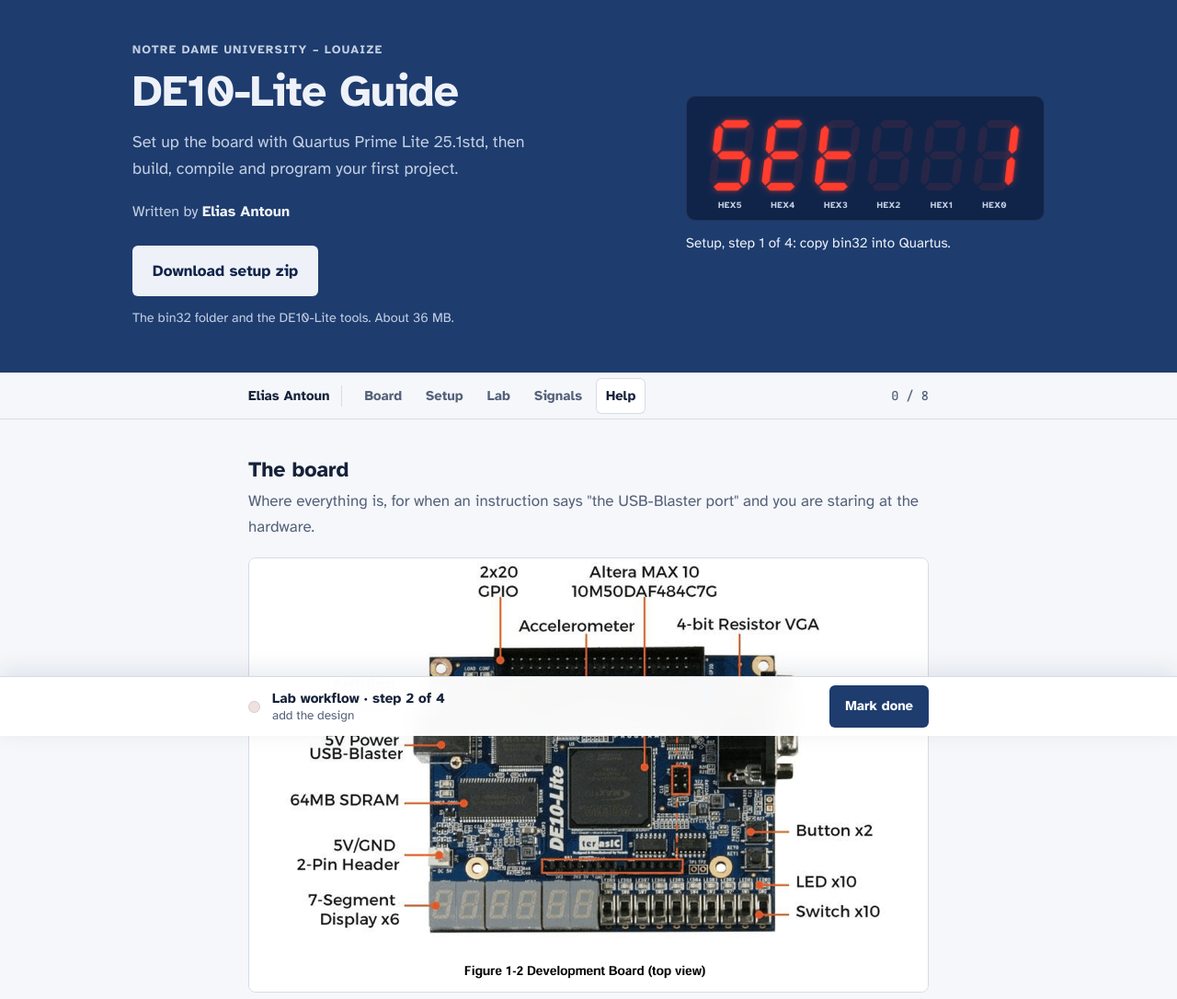
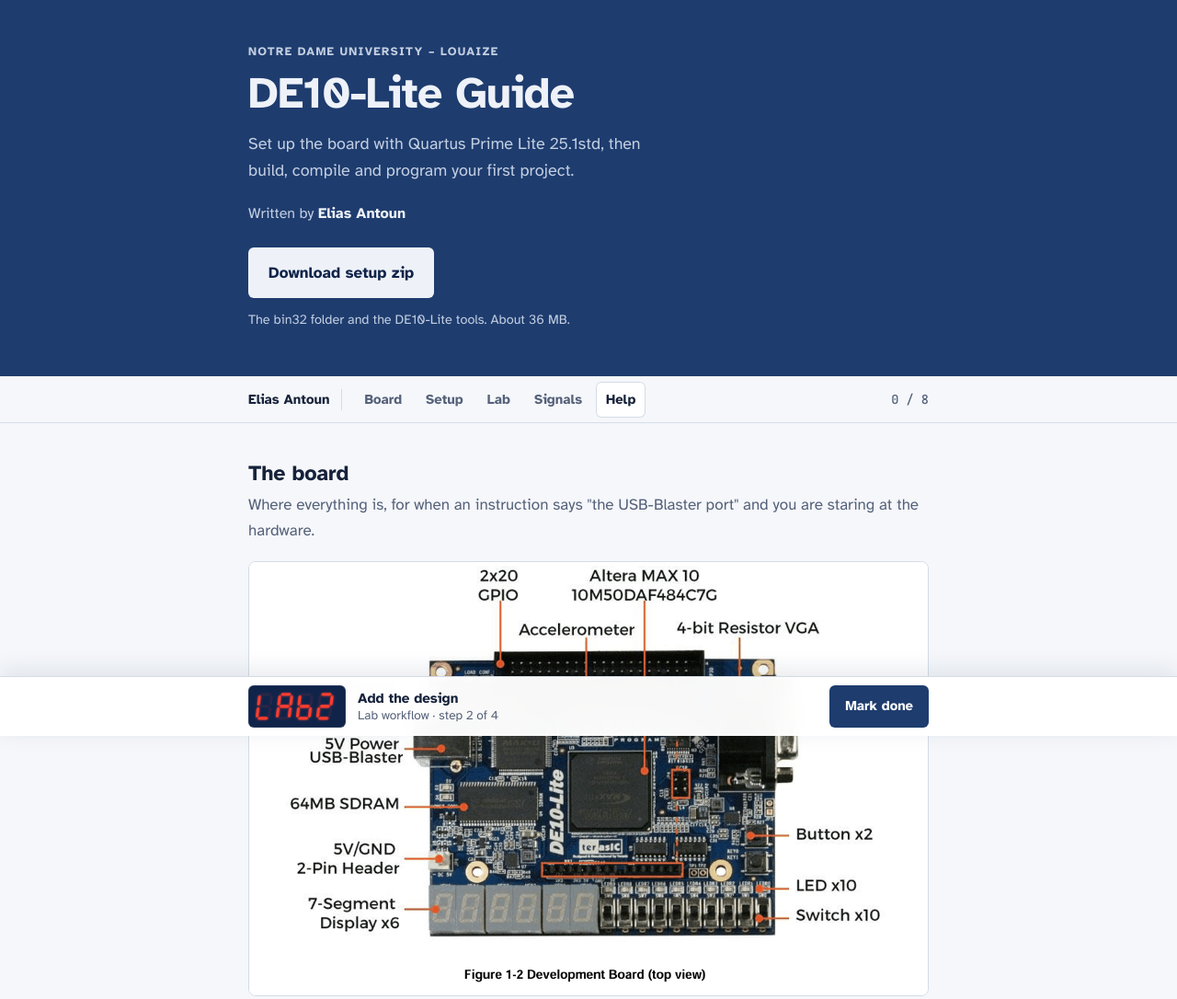
Before and after one commit to elias-antoun/de10-lite-setup, a plain HTML site: page index.html in a window 1280 px wide. Shown: the top 1086 px of the page at 92% size. Drawn offline with Linux system fonts and the light colour scheme.

Commit message:
Move the seven-segment readout into the sticky bar
The display sat in the hero, where it was the third progress indicator
on a page that already has the nav tally and the step bar, and the only
one you could not see while actually working. Rather than keep a third
copy, the readout moves to where the work happens.

It now replaces the plain dot in the sticky bar as a four-digit panel
reading SEt2, LAb3 or donE for whichever step is on screen. Nothing is
duplicated inside the bar: the readout carries the phase and number, the
bold line carries the task, the muted line spells out the position, and
the button stays on the right. On a narrow screen that muted line drops
to a short phase label, since the readout already says which phase it is
and the full one was truncating away the step number.

The hero loses the panel and drops to the same 780px measure as the rest
of the page, so the whole document now shares one column. The progress
sentence that lived under the display stays as a visually hidden live
region, so marking a step still announces itself to a screen reader.
Long task names ellipsise rather than wrapping, holding the bar at a
steady 63-64px.

```diff
--- a/index.html
+++ b/index.html
@@ -83,11 +83,7 @@
 
   /* ---------- Hero ---------- */
   .hero { background: var(--mask); color: var(--silk); }
-  .hero-inner {
-    max-width: 1040px; margin: 0 auto; padding: 44px 24px 48px;
-    display: grid; grid-template-columns: minmax(0, 1fr) minmax(0, 390px);
-    gap: 40px; align-items: center;
-  }
+  .hero-inner { max-width: 780px; margin: 0 auto; padding: 46px 20px 50px; }
   .eyebrow {
     font-size: 0.8rem; font-weight: 700; letter-spacing: 0.1em;
     text-transform: uppercase; color: var(--silk-muted); margin: 0 0 10px;
@@ -104,16 +100,12 @@
   .download:hover { background: #FFFFFF; }
   .download-note { font-size: 0.9rem; color: var(--silk-muted); margin: 12px 0 0; }
 
-  .display { margin: 0; }
-  .bezel {
-    background: var(--mask-deep); border-radius: 10px; padding: 18px 16px 8px;
-    box-shadow: inset 0 0 0 1px rgba(255, 255, 255, 0.08);
-  }
-  #hex { display: block; width: 100%; height: auto; }
   .seg { fill: var(--seg-off); transition: fill 0.15s; }
   .seg.on { fill: var(--led); filter: drop-shadow(0 0 3px rgba(255, 61, 46, 0.6)); }
-  .hexlabel { fill: var(--silk-muted); font: 700 9px "Atkinson Hyperlegible", sans-serif; letter-spacing: 0.04em; }
-  .display figcaption { margin-top: 12px; font-size: 0.95rem; color: var(--silk); min-height: 3em; }
+  .sr-only {
+    position: absolute; width: 1px; height: 1px; padding: 0; margin: -1px;
+    overflow: hidden; clip: rect(0 0 0 0); white-space: nowrap; border: 0;
+  }
 
   /* ---------- Sticky sub-nav ---------- */
   .subnav {
@@ -362,14 +354,17 @@
     max-width: 780px; margin: 0 auto; padding: 9px 20px;
     display: flex; align-items: center; gap: 13px; min-height: 62px;
   }
-  .sb-led {
-    flex: none; width: 13px; height: 13px; border-radius: 50%;
-    background: var(--led-off); box-shadow: inset 0 0 0 1px rgba(0, 0, 0, 0.10);
-    transition: background 0.2s, box-shadow 0.2s;
+  .sb-hex {
+    flex: none; background: var(--mask-deep); border-radius: 6px;
+    padding: 5px 7px; line-height: 0;
+    box-shadow: inset 0 0 0 1px rgba(255, 255, 255, 0.10);
   }
-  .sb-led.on { background: var(--led); box-shadow: 0 0 10px rgba(255, 61, 46, 0.7); }
+  .sb-hex svg { display: block; width: 92px; height: auto; }
   .sb-where { flex: 1; min-width: 0; line-height: 1.35; }
-  #sbtitle { display: block; font-weight: 700; font-size: 0.95rem; }
+  #sbtitle {
+    display: block; font-weight: 700; font-size: 0.95rem;
+    white-space: nowrap; overflow: hidden; text-overflow: ellipsis;
+  }
   .sb-sub {
     display: block; font-size: 0.85rem; color: var(--muted);
     white-space: nowrap; overflow: hidden; text-overflow: ellipsis;
@@ -383,9 +378,13 @@
   .sb-btn.ghost { background: transparent; color: var(--ink); box-shadow: inset 0 0 0 1px var(--line); }
   .sb-btn.ghost:hover { background: var(--paper); }
   .sb-btn[disabled] { opacity: 0.55; cursor: default; }
-  @media (max-width: 420px) {
-    .stepbar-inner { gap: 10px; padding: 9px 16px; }
-    .sb-btn { padding: 11px 13px; font-size: 0.89rem; }
+  @media (max-width: 460px) {
+    .stepbar-inner { gap: 10px; padding: 9px 14px; }
+    .sb-btn { padding: 11px 12px; font-size: 0.88rem; }
+    .sb-hex { padding: 4px 5px; }
+    .sb-hex svg { width: 66px; }
+    #sbtitle { font-size: 0.9rem; }
+    .sb-sub { font-size: 0.8rem; }
   }
 
   @media (max-width: 860px) {
@@ -399,8 +398,7 @@
     .subnav, .stepbar, .download, .done-toggle, .copy, .config-actions, .btn-quiet, .skip { display: none !important; }
     .hero { background: none; color: #000; }
     .hero-inner { display: block; padding: 0 0 18px; }
-    .eyebrow, .lede, .display figcaption { color: #333; }
-    .display { display: none; }
+    .eyebrow, .lede, .byline { color: #333; }
     body { background: #fff; font-size: 10.5pt; }
     details { border: 0; }
     details > *:not(summary) { display: block !important; }
@@ -415,7 +413,6 @@
 
 <header class="hero">
   <div class="hero-inner">
-    <div>
       <p class="eyebrow">Notre Dame University &ndash; Louaize</p>
       <h1>DE10-Lite Guide</h1>
       <p class="lede">Set up the board with Quartus Prime Lite 25.1std, then build, compile and program your first project.</p>
@@ -424,13 +421,6 @@
            named exactly DE10_Lite_Setup.zip, or change this href. -->
       <a class="download" href="https://github.com/elias-antoun/de10-lite-setup/releases/latest/download/DE10_Lite_Setup.zip">Download setup zip</a>
       <p class="download-note">The bin32 folder and the DE10-Lite tools. About 36&nbsp;MB.</p>
-    </div>
-    <figure class="display">
-      <div class="bezel">
-        <svg id="hex" viewBox="0 0 336 104" aria-hidden="true" focusable="false"></svg>
-      </div>
-      <figcaption id="status" aria-live="polite"></figcaption>
-    </figure>
   </div>
 </header>
 
@@ -875,9 +865,11 @@
   <p><button class="btn-quiet" type="button" id="resetall">Reset all progress</button></p>
 </footer>
 
+<p class="sr-only" id="status" aria-live="polite"></p>
+
 <div class="stepbar" id="stepbar" hidden>
   <div class="stepbar-inner">
-    <span class="sb-led" id="sbled" aria-hidden="true"></span>
+    <span class="sb-hex" aria-hidden="true"><svg id="sbhex" viewBox="0 0 226 88" focusable="false"></svg></span>
     <span class="sb-where">
       <span id="sbtitle"></span>
       <span class="sb-sub" id="sbsub"></span>
@@ -896,6 +888,7 @@
     lab: ['create the project in System Builder', 'add the design', 'compile', 'program the board']
   };
   var LABEL = { setup: 'Setup', lab: 'Lab workflow' };
+  var SHORT = { setup: 'Setup', lab: 'Lab' };
   var CODE = { setup: 'SEt', lab: 'LAb' };
   var KEY = 'de10lite-guide-v2';
   var OLDKEY = 'de10lite-setup-v1';
@@ -974,11 +967,12 @@
     'F': 'aefg', 'L': 'def', 'n': 'ceg', 'o': 'cdeg', 'P': 'abefg',
     'r': 'eg', 'S': 'acdfg', 't': 'defg', 'U': 'bcdef', '-': 'g', ' ': ''
   };
-  var svg = document.getElementById('hex');
+  var svg = document.getElementById('sbhex');
   var digits = [];
-  for (var i = 0; i < 6; i++) {
+  if (svg) {
+    for (var i = 0; i < 4; i++) {
       var g = document.createElementNS(NS, 'g');
-    g.setAttribute('transform', 'translate(' + (16 + i * 54) + ' 8) skewX(-7)');
+      g.setAttribute('transform', 'translate(' + (10 + i * 54) + ' 8) skewX(-7)');
       var segs = {};
       for (var k in SEGS) {
         var poly = document.createElementNS(NS, 'polygon');
@@ -989,17 +983,12 @@
       }
       svg.appendChild(g);
       digits.push(segs);
-    var t = document.createElementNS(NS, 'text');
-    t.setAttribute('x', 16 + i * 54 + 14);
-    t.setAttribute('y', 98);
-    t.setAttribute('text-anchor', 'middle');
-    t.setAttribute('class', 'hexlabel');
-    t.textContent = 'HEX' + (5 - i);
-    svg.appendChild(t);
+    }
   }
   function showText(str) {
-    str = (str + '      ').slice(0, 6);
-    for (var i = 0; i < 6; i++) {
+    if (!digits.length) return;
+    str = (str + '    ').slice(0, 4);
+    for (var i = 0; i < 4; i++) {
       var on = GLYPH[str.charAt(i)];
       if (on === undefined) on = '';
       for (var k in digits[i]) {
@@ -1007,6 +996,7 @@
       }
     }
   }
+  function cap(t) { return t.charAt(0).toUpperCase() + t.slice(1); }
 
   // ---------- progress ----------
   var groups = {};
@@ -1036,11 +1026,9 @@
     var phase = state.done.setup.indexOf(false) !== -1 ? 'setup'
               : state.done.lab.indexOf(false) !== -1 ? 'lab' : null;
     if (!phase) {
-      showText('  donE');
       statusEl.textContent = 'All eight steps done. Your design is running on the board.';
     } else {
       var idx = state.done[phase].indexOf(false);
-      showText(CODE[phase] + '  ' + (idx + 1));
       statusEl.textContent = LABEL[phase] + ', step ' + (idx + 1) + ' of 4: ' + PHASES[phase][idx] + '.';
     }
 
@@ -1135,7 +1123,6 @@
 
   // ---------- sticky step bar ----------
   var bar = document.getElementById('stepbar');
-  var sbLed = document.getElementById('sbled');
   var sbTitle = document.getElementById('sbtitle');
   var sbSub = document.getElementById('sbsub');
   var sbBtn = document.getElementById('sbbtn');
@@ -1182,9 +1169,11 @@
 
     var s = flat[k];
     var done = isDone(s);
-    sbLed.classList.toggle('on', done);
-    sbTitle.textContent = LABEL[s.ph] + ' \u00b7 step ' + (s.i + 1) + ' of 4';
-    sbSub.textContent = PHASES[s.ph][s.i];
+    var finished = state.done.setup.indexOf(false) === -1 && state.done.lab.indexOf(false) === -1;
+    showText(finished ? 'donE' : CODE[s.ph] + (s.i + 1));
+    sbTitle.textContent = cap(PHASES[s.ph][s.i]);
+    // the readout already carries the phase, so drop to the short label when space is tight
+    sbSub.textContent = (window.innerWidth < 460 ? SHORT : LABEL)[s.ph] + ' \u00b7 step ' + (s.i + 1) + ' of 4';
 
     if (!done) {
       sbBtn.textContent = 'Mark done';
```
Lines whose indentation alone changed are shown as unchanged.
